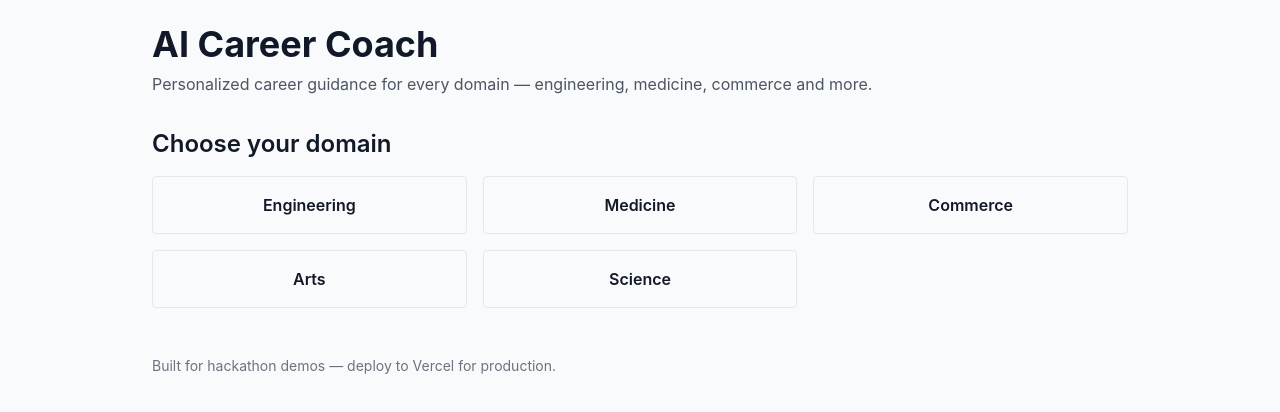
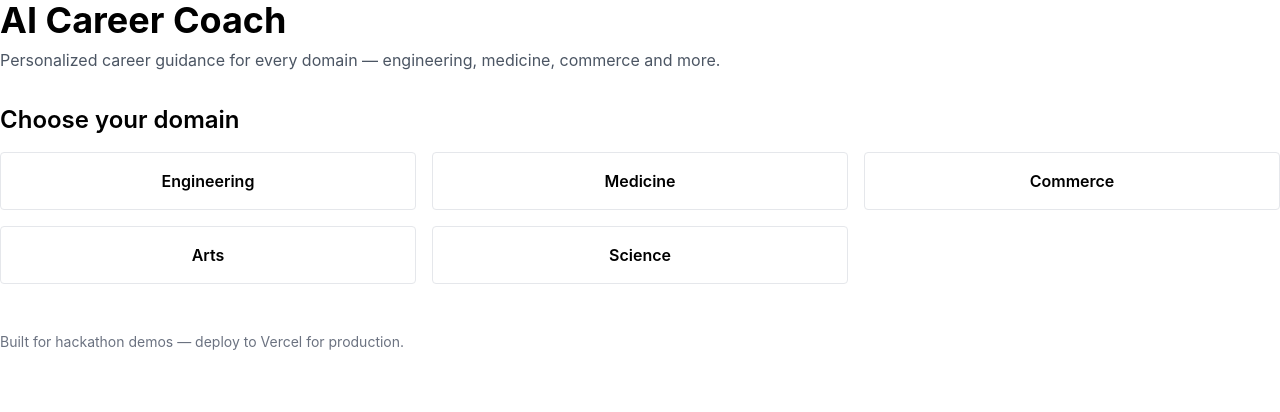
Before and after one commit to Chatresh7/AI_Career_Guidance, a Next.js app in the folder ai_career_guidance/: page / in a window 1280 px wide. Shown: the top 412 px of the page. Built offline with nearby package versions, Linux system fonts and the light colour scheme.

Commit message:
Update layout.jsx

```diff
--- a/ai_career_guidance/app/layout.jsx
+++ b/ai_career_guidance/app/layout.jsx
@@ -1,18 +1,10 @@
+// app/layout.jsx
 import './globals.css'
-
-export const metadata = {
-  title: 'AI Career Guidance',
-  description: 'Personalized career guidance and performance tracker',
-}
 
 export default function RootLayout({ children }) {
   return (
     <html lang="en">
-      <body>
-        <main className="min-h-screen bg-gray-50 text-gray-900">
-          <div className="max-w-5xl mx-auto p-6">{children}</div>
-        </main>
-      </body>
+      <body>{children}</body>
     </html>
   )
 }
```
